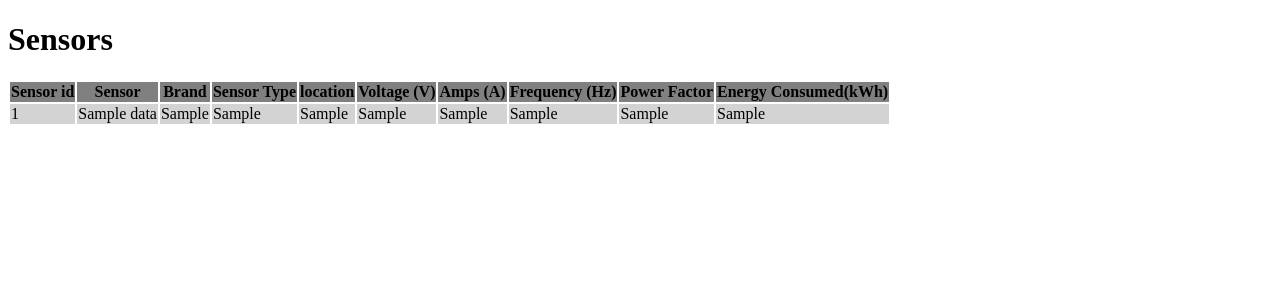
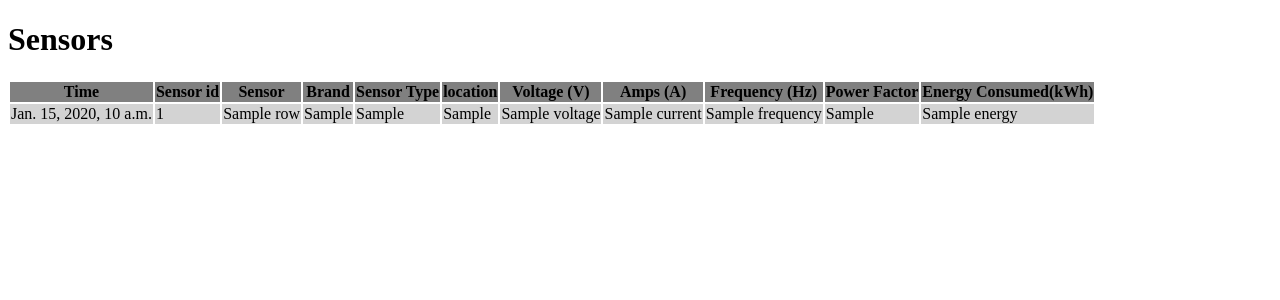
Before and after one commit to jrodriguezn19/AuroraIOT, a Django app: template sensors/templates/sensors.html in a window 1280 px wide. Shown: the top 300 px of the page. Run offline with Django 4.2, Linux system fonts and the light colour scheme; the template is opened without the code that fills it: most values are stand-ins (such as "Sample title", 1, 10 or a date in 2020).

Commit message:
sensors template modified to query last 20 records only

```diff
--- a/sensors/templates/sensors.html
+++ b/sensors/templates/sensors.html
@@ -11,6 +11,7 @@
     <h1>Sensors</h1>
     <table>
       <tr bgcolor="grey">
+        <th>Time</th>
         <th>Sensor id</th>
         <th>Sensor</th>
         <th>Brand</th>
@@ -22,18 +23,19 @@
         <th>Power Factor</th>
         <th>Energy Consumed(kWh)</th>
       </tr>
-        {%for data in data%}
+        {%for row in data%}
         <tr bgcolor="lightgrey">
-            <td>{{data.sensor_id}}</td>
-            <td>{{data.sensor_id__name}}</td>
-            <td>{{data.sensor_id__brand}}</td>
-            <td>{{data.sensor_id__type__type}}</td>
-            <td>{{data.sensor_id__location}}</td>
-            <td>{{data.data.V}}</td>
-            <td>{{data.data.A}}</td>
-            <td>{{data.data.F}}</td>
-            <td>{{data.data.PF}}</td>
-            <td>{{data.data.E}}</td>
+            <td>{{row.time}}</td>
+            <td>{{row.sensor_id}}</td>
+            <td>{{row.sensor_id__name}}</td>
+            <td>{{row.sensor_id__brand}}</td>
+            <td>{{row.sensor_id__type__type}}</td>
+            <td>{{row.sensor_id__location}}</td>
+            <td>{{row.data.voltage}}</td>
+            <td>{{row.data.current}}</td>
+            <td>{{row.data.frequency}}</td>
+            <td>{{row.data.pf}}</td>
+            <td>{{row.data.energy}}</td>
         </tr>
         {% endfor %}
     </table>
```
Also changed, not shown: sensors/views.py (+11 -9 lines).
